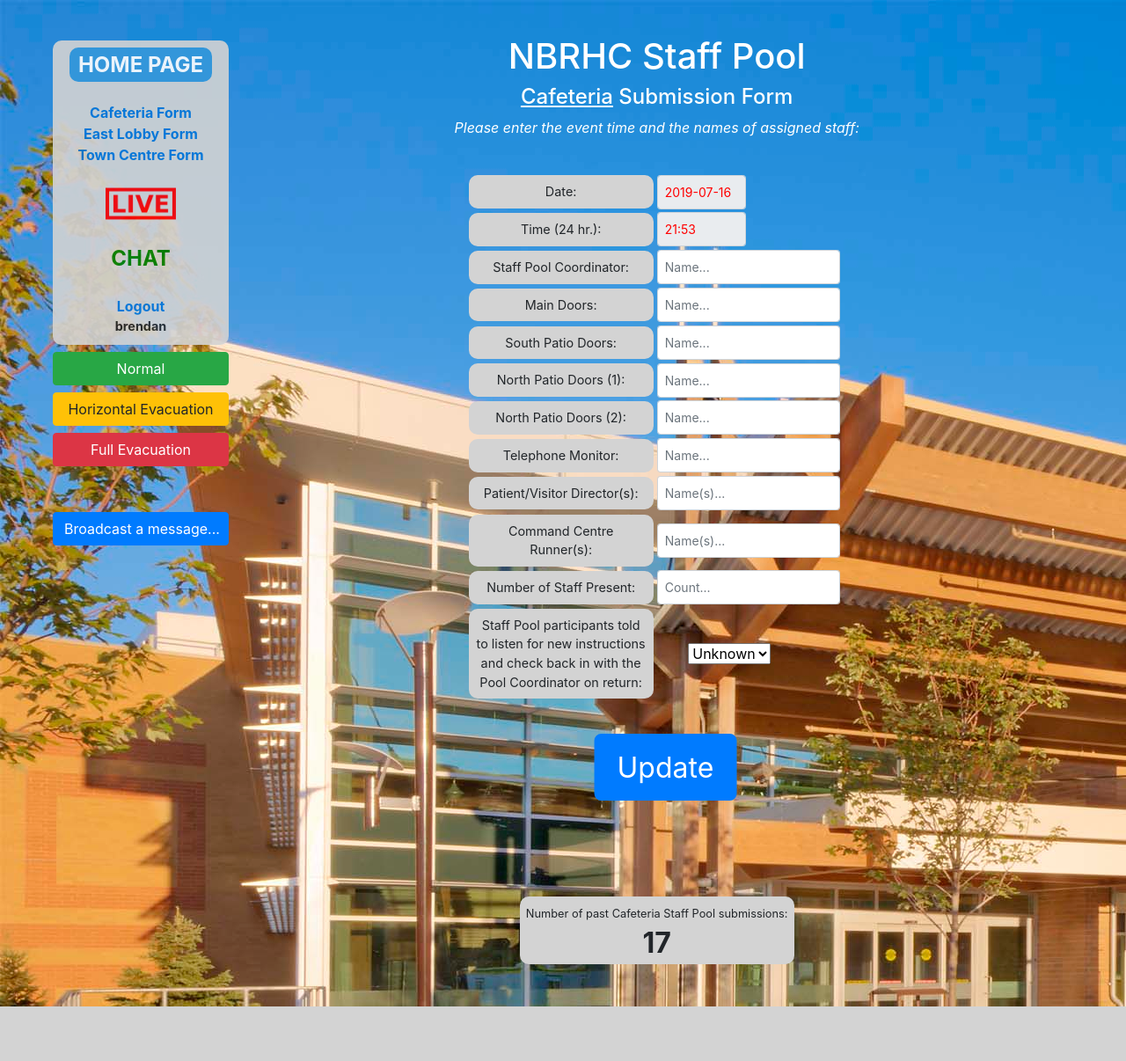
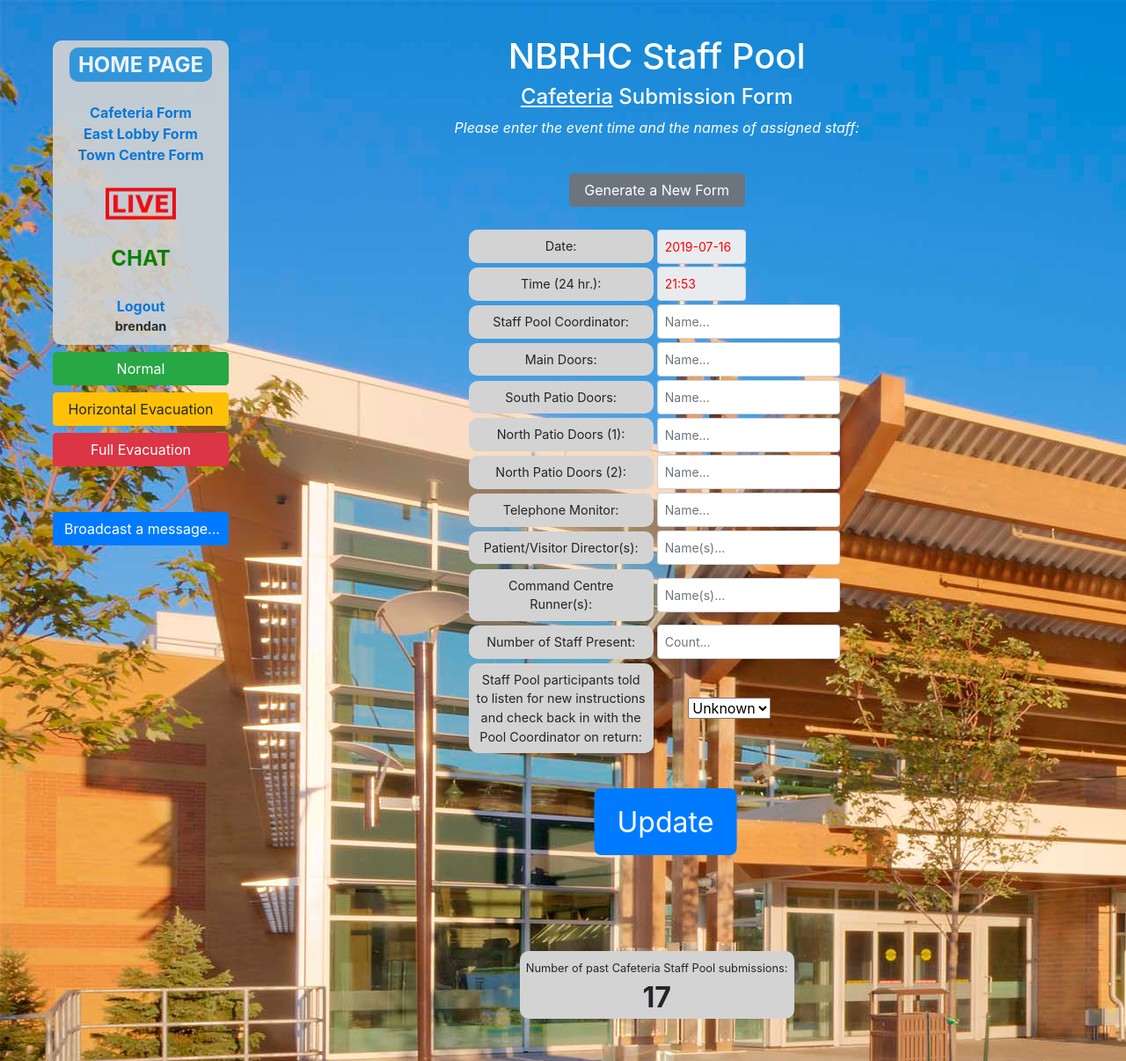
Before and after one commit to brendandagys/staffpool, a Django app: page /CodeRed/Cafeteria/ in a window 1280 px wide. Shown: the whole page at 88% size. Before the commit the page ends 1144 px from the top, so only its background shows below. Run offline with Django 3.2, Linux system fonts and the light colour scheme; a user stored in the database is signed in; data comes from the database, SQL or seed files in the repository; both versions use the stored data as it was after the commit; some libraries are stand-ins or nearby versions.

Commit message:
Added form reset button.

```diff
--- a/catalog/static/css/landing-page.css
+++ b/catalog/static/css/landing-page.css
@@ -190,6 +190,6 @@ footer.footer {
     padding-right: 35px;
 }
 
-.pink_heart {
+/* .pink_heart {
     margin-top: 3rem;
-}
+} */
--- a/catalog/static/css/styles.css
+++ b/catalog/static/css/styles.css
@@ -460,3 +460,9 @@ textarea {
     width: 100%;
     height: 80%;
 }
+
+.new_form_button {
+  display: block;
+  width: 200px;
+  margin: auto;
+}
--- a/catalog/templates/base_generic.html
+++ b/catalog/templates/base_generic.html
@@ -294,7 +294,7 @@ $.ajax({
         });
 
 
-  var myStatusVar = setInterval(status_update, 1000);
+  var myStatusVar = setInterval(status_update, 10000);
   function status_update() {
 
   $.ajax({
--- a/catalog/templates/cafeteria_form.html
+++ b/catalog/templates/cafeteria_form.html
@@ -10,8 +10,10 @@
 </div>
 
 <div>
+    <input id="new_form_button" class="new_form_button btn btn-secondary" type="button" value="Generate a New Form" name="new_form_button"> </br>
+</div>
 
-<!-- <div class="main_div container-fluid"> -->
+<div>
 
   <form class="trim_form" id="cafeteria_form_html" action="" method="post">
     {% csrf_token %}
@@ -34,9 +36,27 @@
 
 <script type="text/javascript">
 
+var form_is_reset = 'No';
+var reset_once = 'No';
+var reset = 'No'
+
 $(document).ready(function(){
-        $('#cafeteria_form_html :input').not('#id_c_date').on('blur', function(e) {
+        // $('#cafeteria_form_html :input').not('#id_c_date').on('blur', function(e) {
+        $(document).on('blur', '#cafeteria_form_html', function(e) {
+            console.log('Form is reset: ' + form_is_reset);
+            console.log('Reset once: ' + reset_once);
             e.preventDefault()
+
+            if (form_is_reset == 'Yes' && reset_once == 'No') {
+                reset = 'Yes';
+                reset_once = 'Yes';
+            }
+            else {
+                reset = 'No';
+            }
+
+            console.log('Form is reset AFTER: ' + form_is_reset);
+            console.log('Reset once AFTER: ' + reset_once);
 
             $.ajax({
                 type: "POST",
@@ -44,6 +64,7 @@ $(document).ready(function(){
                 // dataType: 'JSON'
                 data: {
                     csrfmiddlewaretoken: '{{ csrf_token }}',
+                    'reset': reset,
                     'c': 'dummy',
                     'c_date': $('#id_c_date').val(),
                     'c_time': $('#id_c_time').val(),
@@ -64,8 +85,25 @@ $(document).ready(function(){
             });
             return false;
       });
-  });
 
+  $('#new_form_button').click(function(e) {     // Won't run when message button is clicked
+
+     form_is_reset = 'Yes';
+
+      $.ajax({
+          type: "GET",
+          url: "",
+          data: { csrfmiddlewaretoken: '{{ csrf_token }}',
+                  'new_form_indicator': 'Yes',
+                },
+          success: function (new_form) {
+
+              $('#cafeteria_form_html').replaceWith($(new_form).find('#cafeteria_form_html'));
+
+              console.log('New form success!');
+          }});
+      });
+});
 </script>
 
 {% endblock %}
--- a/catalog/views.py
+++ b/catalog/views.py
@@ -26,12 +26,15 @@ def cafeteria_form(request):
 
     if request.method == 'POST' and 'c' in request.POST:
 
+        # print(request.POST.keys())
+        print(request.POST.get('reset', 'ooook'))
+
         if Cafeteria.objects.last() is None:
             cafeteria_instance = Cafeteria()
 
         else:
 
-            if ((Cafeteria.objects.last().c_date == timezone.now().date()) and
+            if ((Cafeteria.objects.last().c_date == timezone.now().date()) and request.POST.get('reset', '') != 'Yes' and
                ((abs(int(Cafeteria.objects.last().c_time[0:2]) - int(str(datetime.datetime.now().time())[0:2])) == 0)) or
                ((abs(int(Cafeteria.objects.last().c_time[0:2]) - int(str(datetime.datetime.now().time())[0:2])) == 1) and (int(Cafeteria.objects.last().c_time[3:5]) > int(str(datetime.datetime.now().time())[3:5])) )):
 
@@ -70,7 +73,7 @@ def cafeteria_form(request):
     else:
 
         try:
-            if ((Cafeteria.objects.last().c_date == timezone.now().date()) and
+            if ((Cafeteria.objects.last().c_date == timezone.now().date()) and request.GET.get('new_form_indicator','') != 'Yes' and
                ((abs(int(Cafeteria.objects.last().c_time[0:2]) - int(str(datetime.datetime.now().time())[0:2])) == 0)) or
                ((abs(int(Cafeteria.objects.last().c_time[0:2]) - int(str(datetime.datetime.now().time())[0:2])) == 1) and (int(Cafeteria.objects.last().c_time[3:5]) > int(str(datetime.datetime.now().time())[3:5])) )):
 
```
Also changed, not shown: db.sqlite3.
